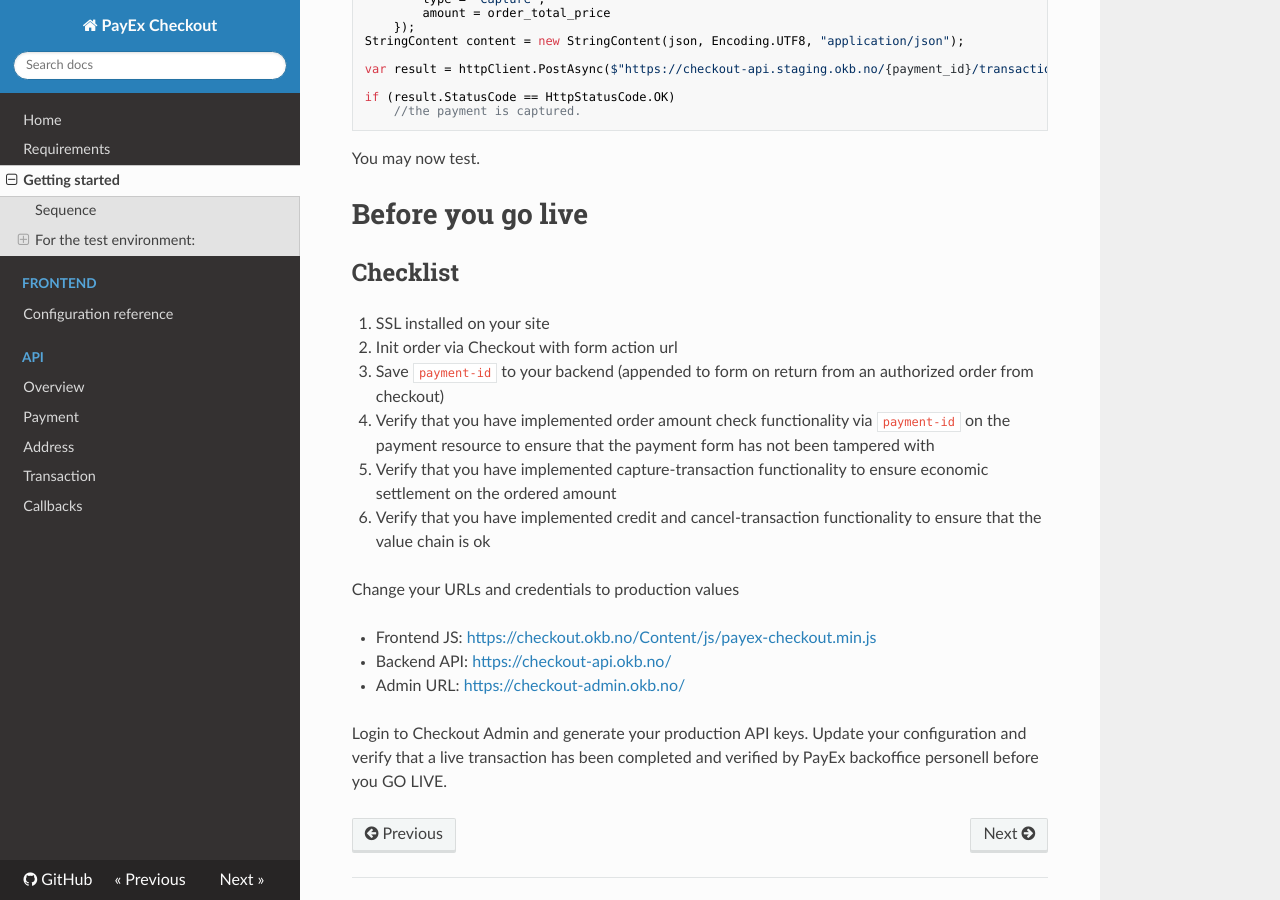
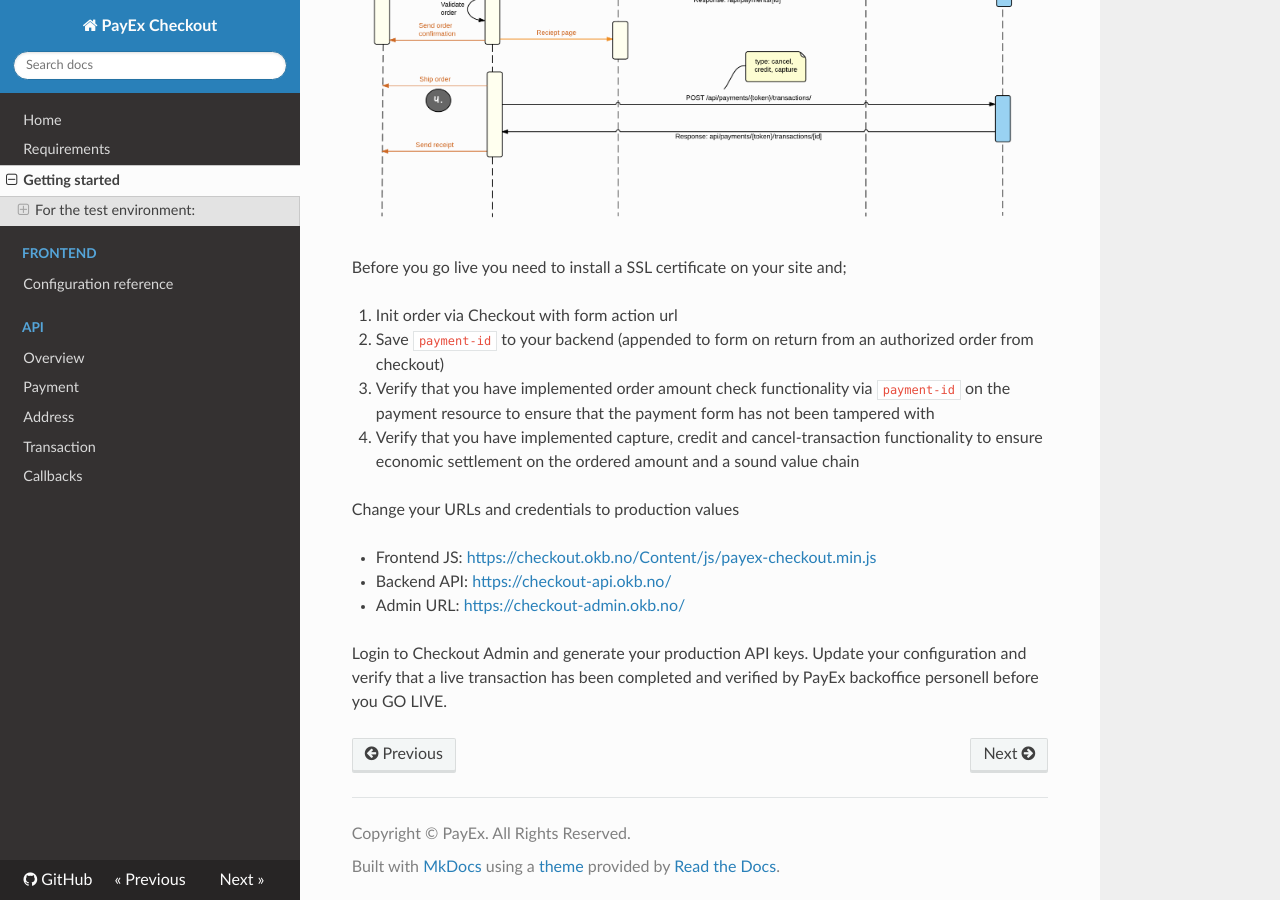
Before and after one commit to PayEx/PayEx.Checkout.Documentation, an MkDocs documentation site: the page built from docs/gettingStarted.md, in a window 1280 px wide and 900 px high, scrolled down 3923 px. Built offline with MkDocs 1.6.1, drawn with Linux system fonts in a browser that asks for light colours; nearby versions of some CDN libraries; old or Windows-style settings are respelled for this version of MkDocs; some of the changed text lies outside the part shown.

Commit message:
Added sequence-image to checklist
Changed text to correlate with sequence

```diff
--- a/docs/gettingStarted.md
+++ b/docs/gettingStarted.md
@@ -1,7 +1,4 @@
 # Getting started
-
-##Sequence
-![Screenshot](img/sequence_diagram.png)
 
 ##For the test environment:
 
@@ -147,12 +144,15 @@
 
 ##Checklist
 
-1. SSL installed on your site
+![Screenshot](img/sequence_diagram.png)
+
+Before you go live you need to install a SSL certificate on your site and;
+
 1. Init order via Checkout with form action url
-1. Save `payment-id` to your backend (appended to form on return from an authorized order from checkout)
-1. Verify that you have implemented order amount check functionality via `payment-id` on the payment resource to ensure that the payment form has not been tampered with
-1. Verify that you have implemented capture-transaction functionality to ensure economic settlement on the ordered amount
-1. Verify that you have implemented credit and cancel-transaction functionality to ensure that the value chain is ok
+2. Save `payment-id` to your backend (appended to form on return from an authorized order from checkout)
+3. Verify that you have implemented order amount check functionality via `payment-id` on the payment resource to ensure that the payment form has not been tampered with
+4. Verify that you have implemented capture, credit and cancel-transaction functionality to ensure economic settlement on the ordered amount and a sound value chain
+
 
 Change your URLs and credentials to production values
 
```
Also changed, not shown: other parts of docs/gettingStarted.md (+1 -1 lines).
